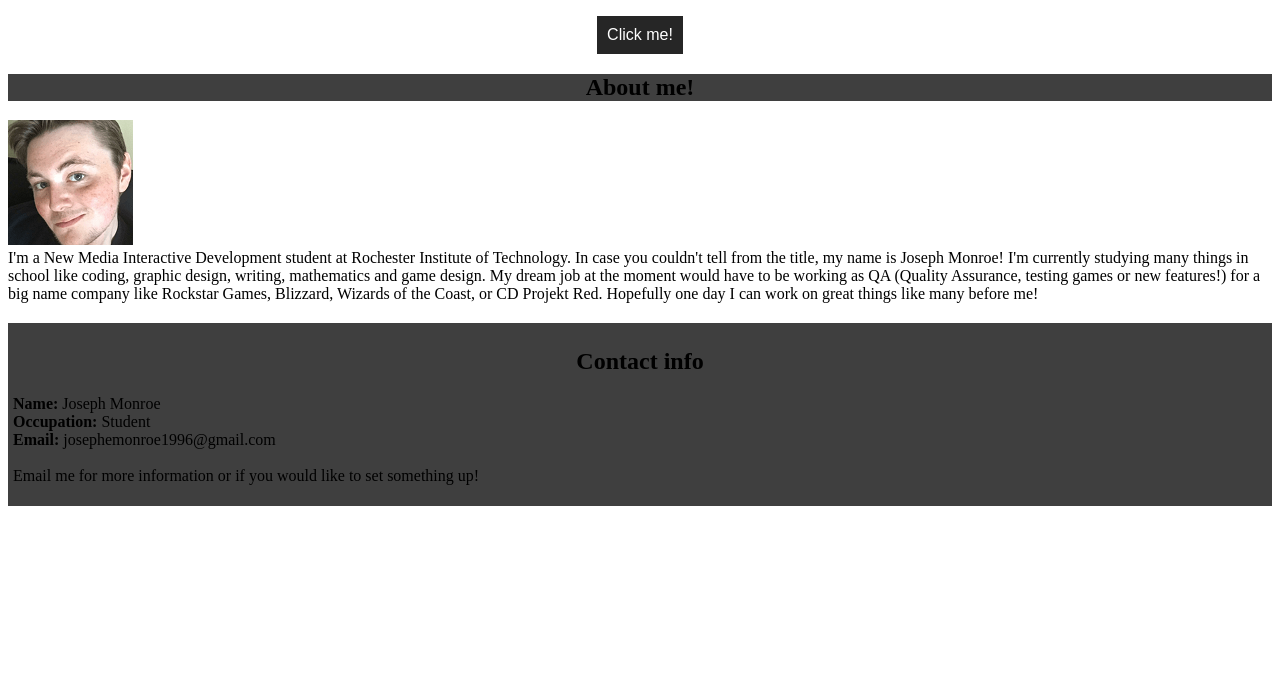
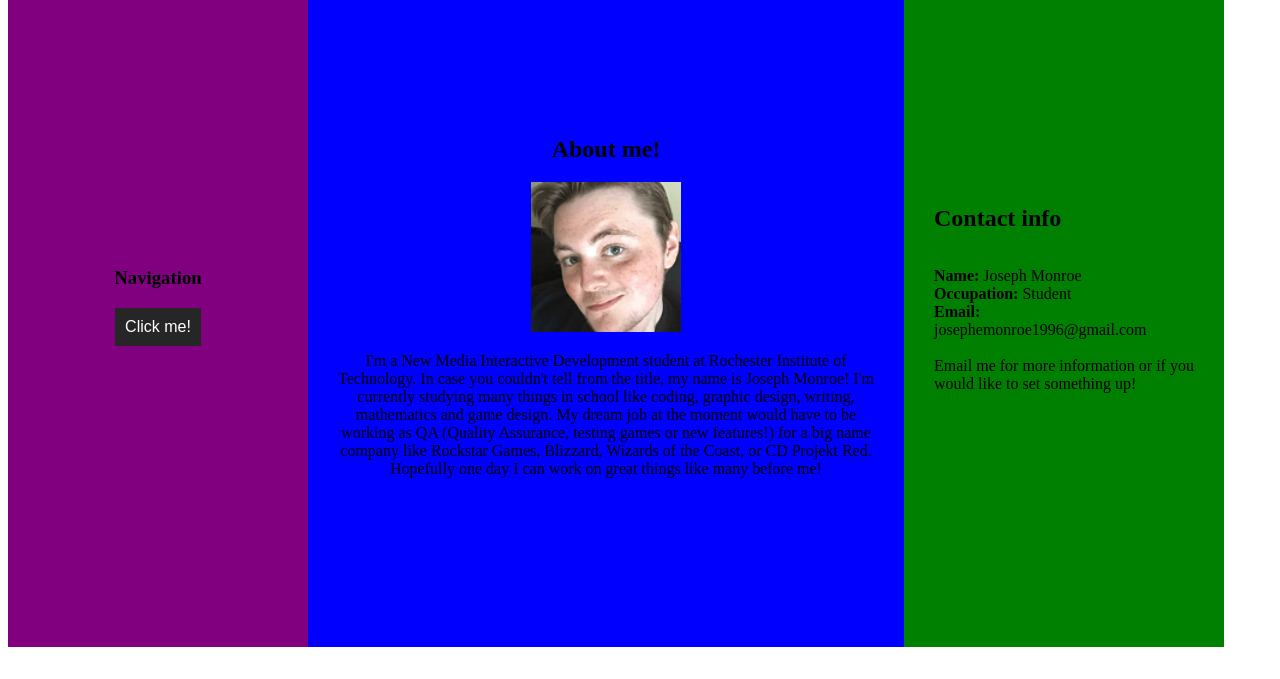
Before and after one commit to josephemonroe1996/igme230, a plain HTML site: page portfolio/index.html in a window 1280 px wide. Shown: the part 121-800 px from the top of the page. Drawn offline with nearby package versions, Linux system fonts and the light colour scheme.

Commit message:
added grid and flexbox layout

```diff
--- a/portfolio/index.html
+++ b/portfolio/index.html
@@ -5,11 +5,12 @@
     <meta name="viewport" content="width=device-width, initial-scale=1.0">
     <meta http-equiv="X-UA-Compatible" content="ie=edge">
     <link rel="stylesheet" href="stylesheet.css">
+    <script src="https://ajax.googleapis.com/ajax/libs/jquery/3.3.1/jquery.min.js"></script>
     <title>Joseph Monroe's Portfolio</title>
 </head>
 <body>
     <!--redone using grid-->
-    <div class="myGrid">
+    <div id="myGrid">
       <header>
         <h1>Joseph Monroe's Portfolio Site</h1>
       </header>
--- a/portfolio/stylesheet.css
+++ b/portfolio/stylesheet.css
@@ -56,40 +56,98 @@
 
 /* end button code from W3 schools drop down tutorial */
 
+
+/* defines grid */
 #myGrid{
+        display: grid;
+        width: 95vw;
+        height: 95vh;
+        grid-template-areas:
+        "head head head"
+        "nav art aside";
+        grid-template-rows: 60px auto;
+        grid-template-columns: 300px 1fr 320px;
+        justify-content: center;
+}
+/* grid areas */
+#myGrid > header {
+    grid-area: head;
+}
+#myGrid > article {
+    grid-area: art;
+}
+#myGrid > nav {
+    grid-area: nav;
+}
+#myGrid > aside {
+    grid-area: aside;
+}
 
+/* area adjustment of grid cells */
+nav, aside {
+    display: flex;
+    justify-content: center;
+    flex-direction: column;
+}
+
+/* adjustment for each element */
+header {
+    background-color: red;
+    display: flex;
+    justify-content: center;
+}
+
+nav {
+    background-color: purple;
+    display: flex;
+    align-items: center;
+}
+
+aside {
+    background-color: green;
+    padding: 0px 30px 0px 30px;
+}
+
+article {
+    background-color: blue;
+    text-align: center;
+    display: flex;
+    flex-direction: column;
+    justify-content: center;
+    padding: 0px 30px 0px 30px;
+}
+
+img[alt="Photo of me!"]{
+    width: 150px;
+}
+
+img {
+    display: flex;
+    align-self: center;
+    width: 400px;
+    margin: 0px 20px 20px 20px;
+}
+
+/*from the dropdown button */
+.container {
+    margin-top: 20px;
+    margin-bottom: 20px;
 }
 
 
-h2 {
-    background-color: #3f3f3f;
+@media screen and (max-width: 580px) {
+    #myGrid{
+            width: 100vw;
+            grid-template-columns: 1fr;
+            grid-template-rows: auto auto auto auto;
+            grid-template-areas:
+            "head"
+            "nav"
+            "art"
+            "aside";
+    }
+
+    nav {
+        margin: 30px 0px 30px 0px;
+    }
 }
-
-h1, h2, nav {
-    text-align: center;
-}
-
-img {
-    max-width: 100%;
-}
-
-
-h3, nav a {
-    background-color: #3f3f3f;
-    padding: 8px;
-    margin-top: 2px;
-    width: 100%;
-    display: block;
-}
-
-aside {
-    background-color: #3f3f3f;
-    padding: 5px;
-    margin-top: 20px;
-    text-align: left;
-}
-
-@media screen and (min-width: 620px) {
-
-
-}
```
Also changed, not shown: portfolio/documentation.html (+2 -1 lines), portfolio/project1.html (+2 -1 lines), portfolio/project2.html (+2 -1 lines), portfolio/project3.html (+2 -1 lines), portfolio/projects.html (+2 -1 lines), portfolio/resume.html (+2 -1 lines).
